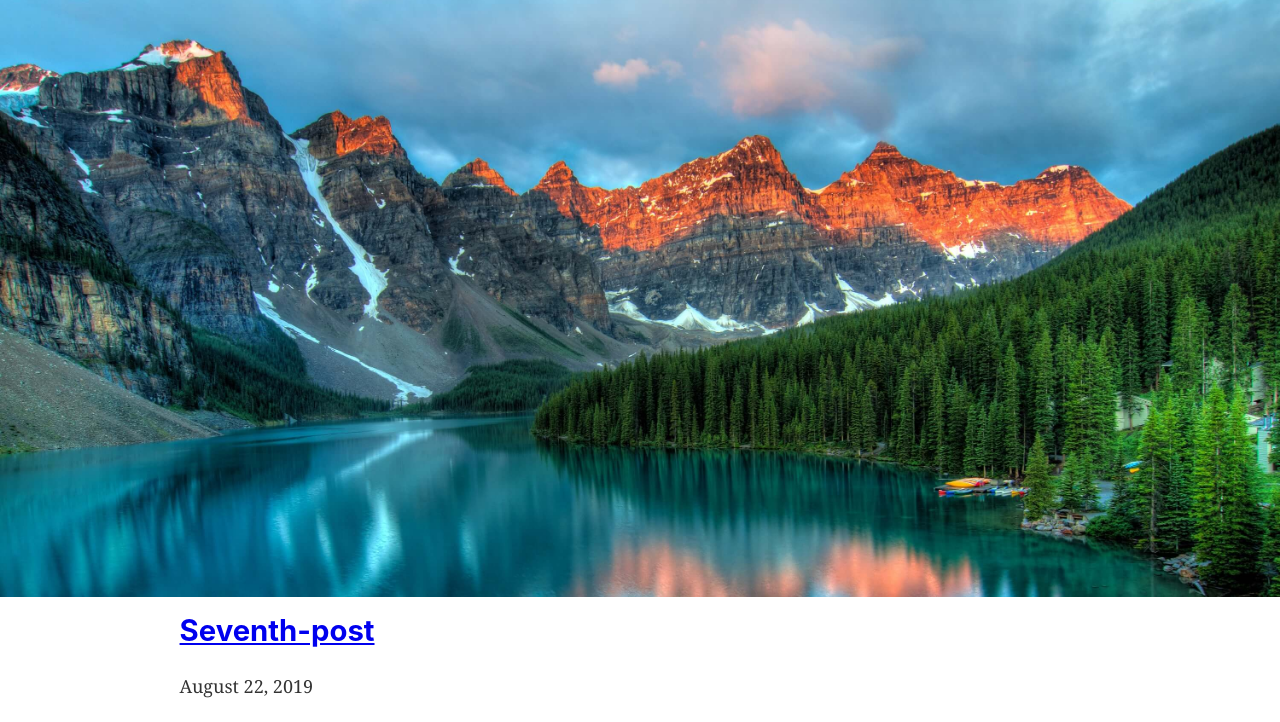
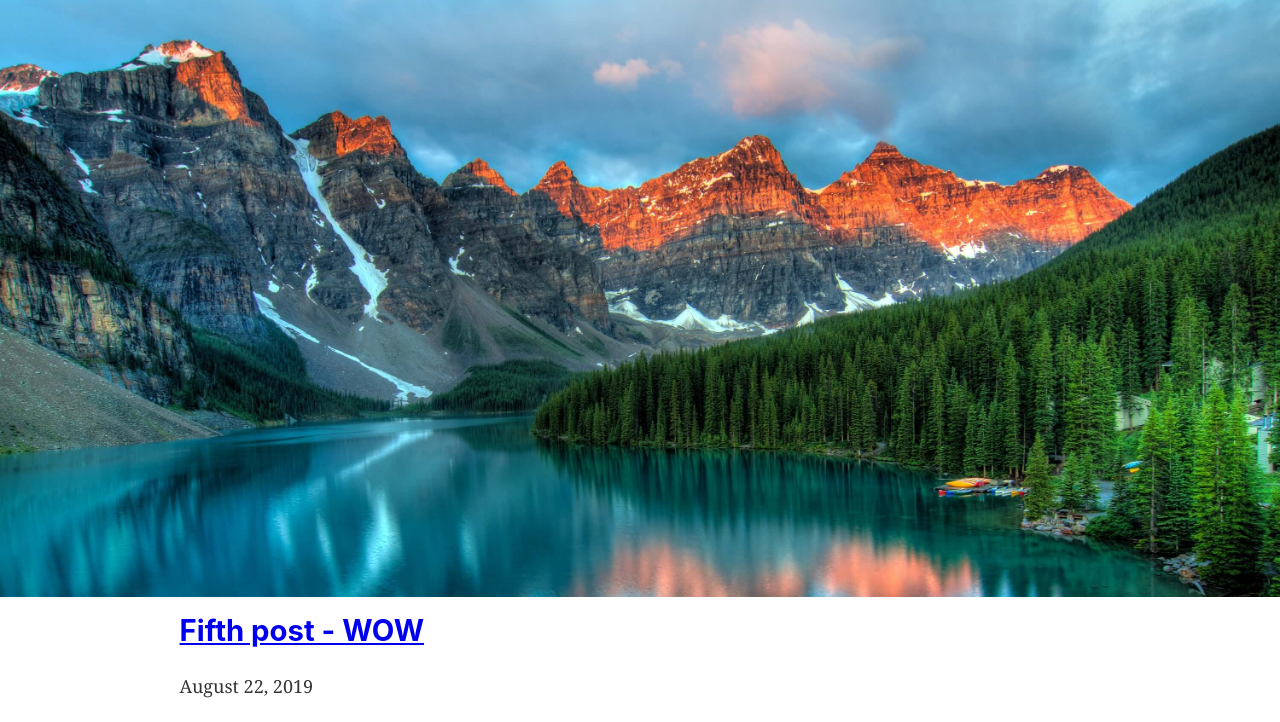
Before and after one commit to mykytav/gatsby-blog-experiment, a Gatsby site: page / in a window 1280 px wide. Shown: the part 172-894 px from the top of the page. Built offline with nearby package versions, Linux system fonts and the light colour scheme; Gatsby itself is replaced by a stand-in of ours.

Commit message:
Update Posts “seventh-post”

```diff
--- a/content/posts/seventh-post.md
+++ b/content/posts/seventh-post.md
@@ -1,6 +1,6 @@
 ---
-title: Seventh-post
-slug: /seventh-post
+title: Fifth post - WOW
+slug: /wow
 date: 2019-08-22T18:47:23.693Z
 draft: false
 categories: Image
```
